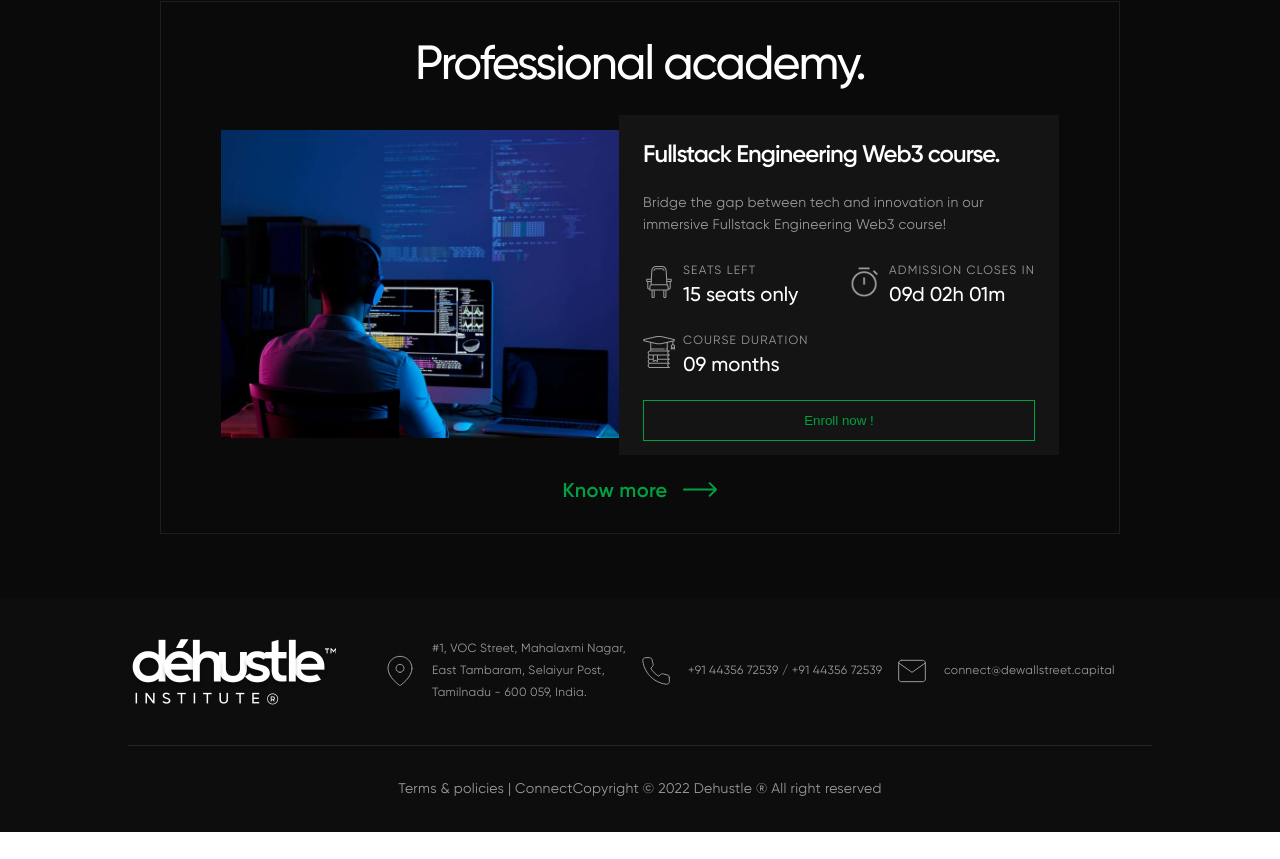
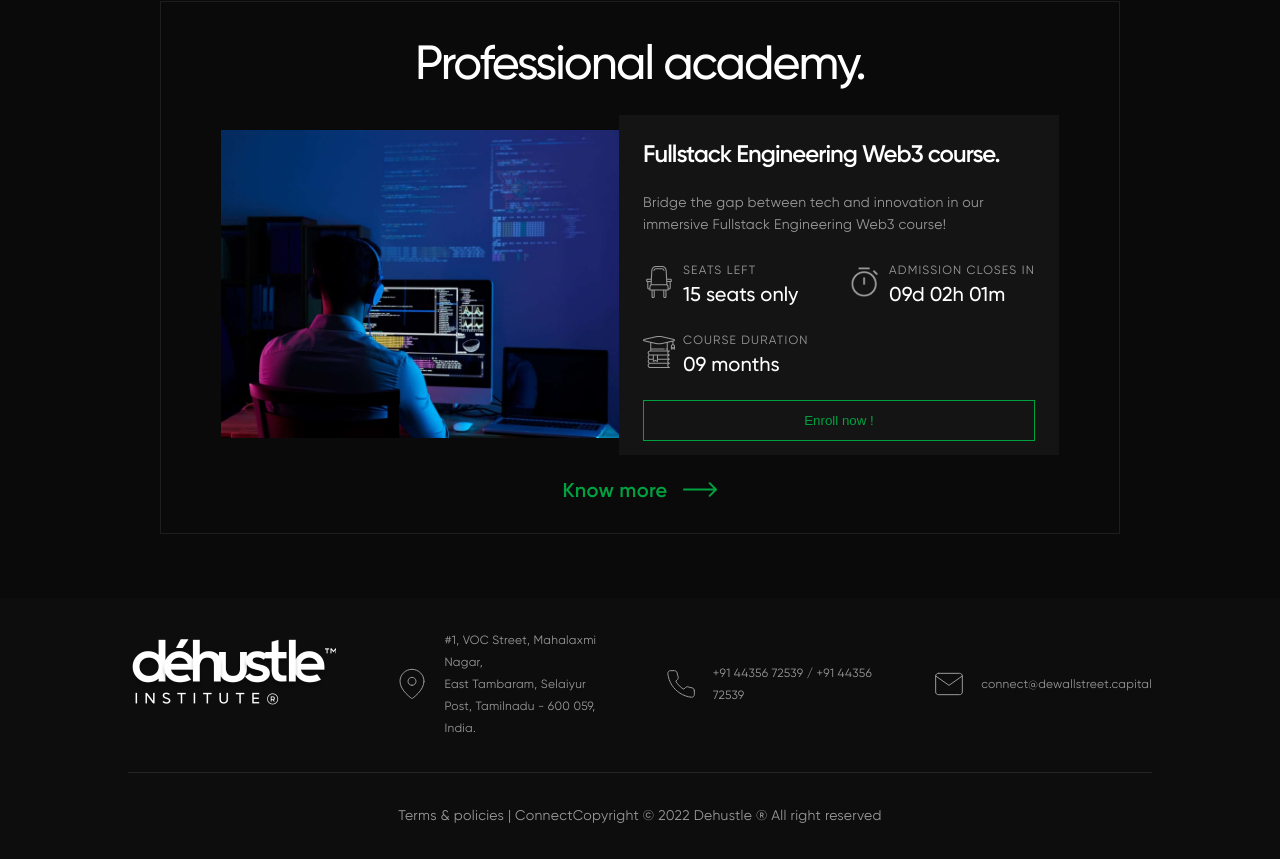
Before and after one commit to chieftain-defutura/main-lander, a React (Create React App) app: page / in a window 1280 px wide. Shown: the part 3595-4454 px from the top of the page. Before the commit the page ends 4427 px from the top, so only its background shows below. Built offline with nearby package versions, Linux system fonts and the light colour scheme.

Commit message:
feat: capabilities, footer, our vision, our mission

```diff
--- a/src/components/Footer/Footer.scss
+++ b/src/components/Footer/Footer.scss
@@ -11,6 +11,7 @@
     display: grid;
     grid-template-columns: repeat(4, 1fr);
     border-bottom: 1px solid rgba(238, 238, 238, 0.1);
+    gap: 56px;
     @media (max-width: 998px) {
       grid-template-columns: repeat(3, 1fr);
     }
```
